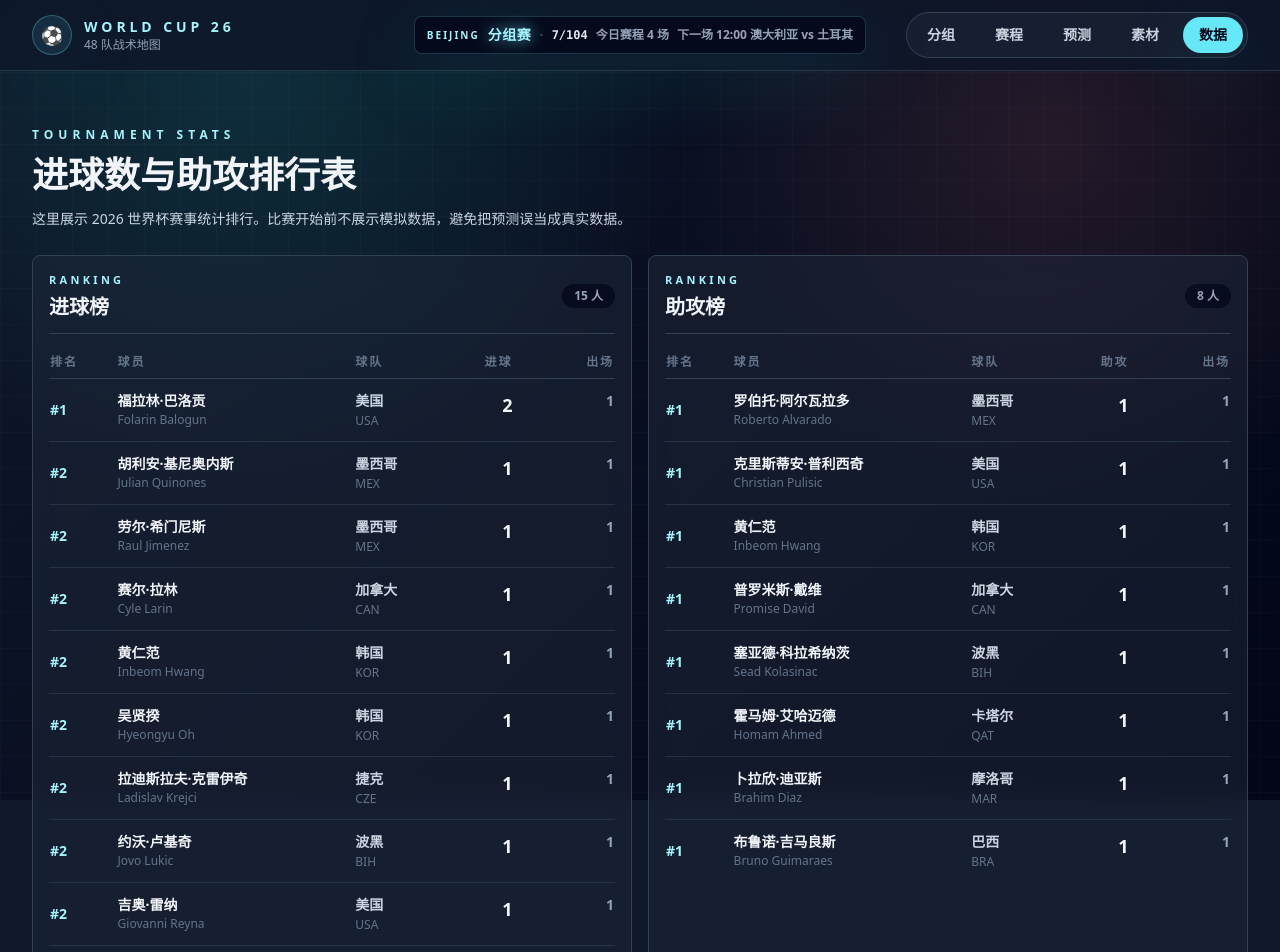
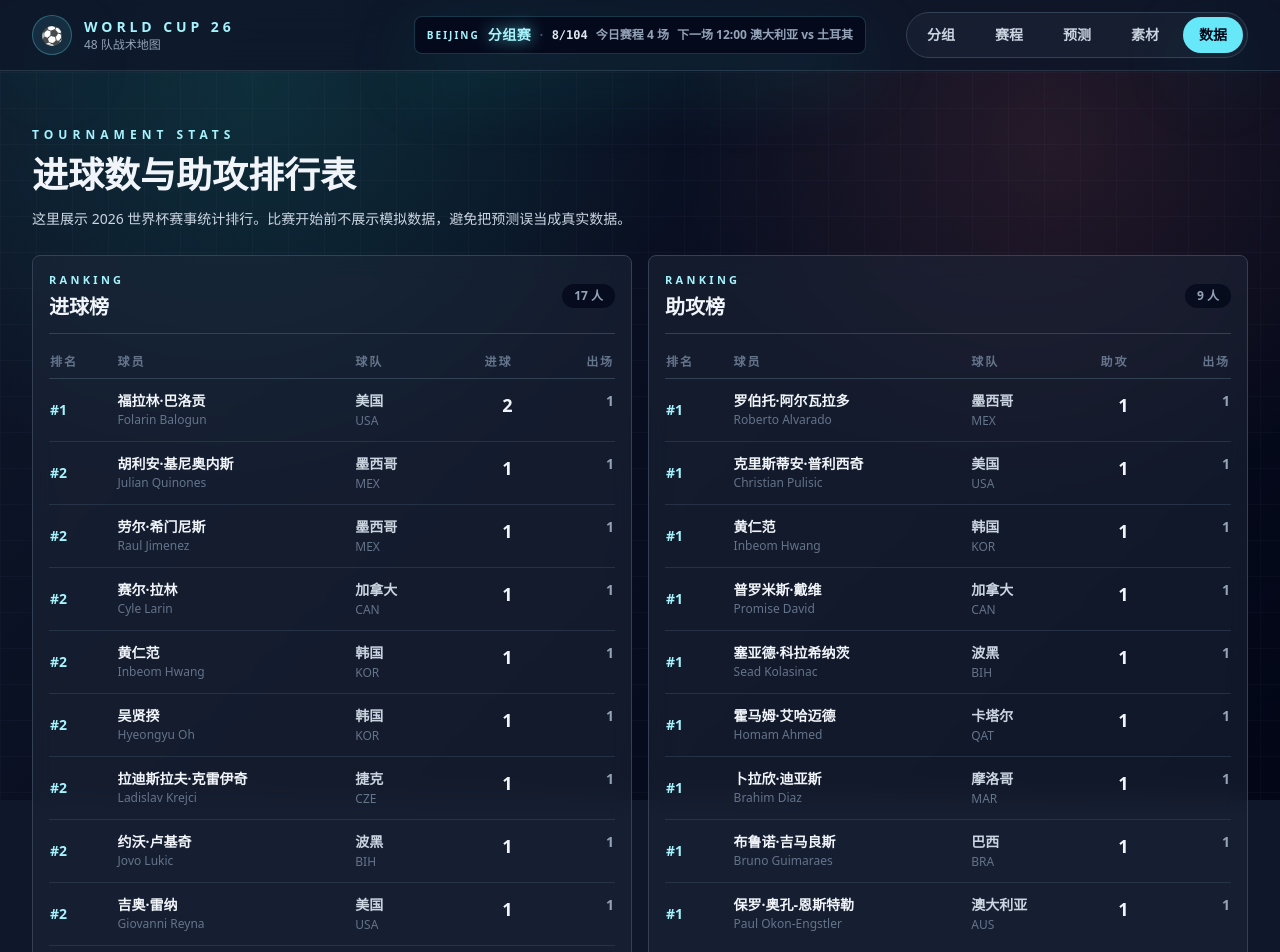
Before and after one commit to huayu2025ai-sketch/world-cup-26, a Next.js app: page /stats in a window 1280 px wide. Shown: the top 952 px of the page. Built offline with nearby package versions, Linux system fonts and the light colour scheme.

Commit message:
更新世界杯比赛结果

```diff
--- a/constants/scheduleData.ts
+++ b/constants/scheduleData.ts
@@ -75,7 +75,10 @@ const matchInputs: ScheduleMatchInput[] = [
   { id: 7, stage: "分组赛", group: "C", date: "2026-06-13", etTime: "21:00", home: "海地", away: "苏格兰", venue: "Gillette Stadium", city: "Boston", homeScore: 0, awayScore: 1, goalScorers: [
     { player: "约翰·麦金", team: "苏格兰", minute: "28'", type: "goal" },
   ] },
-  { id: 8, stage: "分组赛", group: "D", date: "2026-06-14", etTime: "00:00", home: "澳大利亚", away: "土耳其", venue: "BC Place", city: "Vancouver" },
+  { id: 8, stage: "分组赛", group: "D", date: "2026-06-14", etTime: "00:00", home: "澳大利亚", away: "土耳其", venue: "BC Place", city: "Vancouver", homeScore: 2, awayScore: 0, goalScorers: [
+    { player: "内斯托里·伊兰昆达", team: "澳大利亚", minute: "27'", type: "goal" },
+    { player: "康纳·梅特卡夫", team: "澳大利亚", minute: "75'", type: "goal" },
+  ] },
   { id: 9, stage: "分组赛", group: "E", date: "2026-06-14", etTime: "13:00", home: "德国", away: "库拉索", venue: "Lincoln Financial Field", city: "Philadelphia" },
   { id: 10, stage: "分组赛", group: "F", date: "2026-06-14", etTime: "16:00", home: "荷兰", away: "日本", venue: "AT&T Stadium", city: "Dallas" },
   { id: 11, stage: "分组赛", group: "E", date: "2026-06-14", etTime: "19:00", home: "科特迪瓦", away: "厄瓜多尔", venue: "MetLife Stadium", city: "New York New Jersey" },
--- a/constants/tournamentStats.ts
+++ b/constants/tournamentStats.ts
@@ -23,7 +23,9 @@ export const goalsRanking: PlayerStat[] = [
   { rank: 2, player: "Boualem Khoukhi", chineseName: "布阿莱姆·胡希", team: "卡塔尔", teamCode: "QAT", value: 1, matches: 1 },
   { rank: 2, player: "Ismael Saibari", chineseName: "伊斯梅尔·塞巴里", team: "摩洛哥", teamCode: "MAR", value: 1, matches: 1 },
   { rank: 2, player: "Vinicius Junior", chineseName: "维尼修斯·儒尼奥尔", team: "巴西", teamCode: "BRA", value: 1, matches: 1 },
-  { rank: 2, player: "John McGinn", chineseName: "约翰·麦金", team: "苏格兰", teamCode: "SCO", value: 1, matches: 1 }
+  { rank: 2, player: "John McGinn", chineseName: "约翰·麦金", team: "苏格兰", teamCode: "SCO", value: 1, matches: 1 },
+  { rank: 2, player: "Nestory Irankunda", chineseName: "内斯托里·伊兰昆达", team: "澳大利亚", teamCode: "AUS", value: 1, matches: 1 },
+  { rank: 2, player: "Connor Metcalfe", chineseName: "康纳·梅特卡夫", team: "澳大利亚", teamCode: "AUS", value: 1, matches: 1 }
 ];
 
 export const assistsRanking: PlayerStat[] = [
@@ -34,10 +36,11 @@ export const assistsRanking: PlayerStat[] = [
   { rank: 1, player: "Sead Kolasinac", chineseName: "塞亚德·科拉希纳茨", team: "波黑", teamCode: "BIH", value: 1, matches: 1 },
   { rank: 1, player: "Homam Ahmed", chineseName: "霍马姆·艾哈迈德", team: "卡塔尔", teamCode: "QAT", value: 1, matches: 1 },
   { rank: 1, player: "Brahim Diaz", chineseName: "卜拉欣·迪亚斯", team: "摩洛哥", teamCode: "MAR", value: 1, matches: 1 },
-  { rank: 1, player: "Bruno Guimaraes", chineseName: "布鲁诺·吉马良斯", team: "巴西", teamCode: "BRA", value: 1, matches: 1 }
+  { rank: 1, player: "Bruno Guimaraes", chineseName: "布鲁诺·吉马良斯", team: "巴西", teamCode: "BRA", value: 1, matches: 1 },
+  { rank: 1, player: "Paul Okon-Engstler", chineseName: "保罗·奥孔-恩斯特勒", team: "澳大利亚", teamCode: "AUS", value: 1, matches: 1 }
 ];
 
 export const statsNotice = {
-    title: "海地 0-1 苏格兰赛果已更新",
-    body: "已按终场比分补入约翰·麦金 28' 进球；助攻来源表述不稳定，本次未新增助攻。"
+    title: "澳大利亚 2-0 土耳其赛果已更新",
+    body: "已按终场比分补入内斯托里·伊兰昆达 27'、康纳·梅特卡夫 75' 进球；明确助攻仅新增保罗·奥孔-恩斯特勒。"
   };
--- a/constants/worldcupData.ts
+++ b/constants/worldcupData.ts
@@ -41,6 +41,18 @@ export type GroupOverviewUpdate = {
 };
 
 export const groupOverviewUpdates: GroupOverviewUpdate[] = [
+  {
+    updatedAt: "2026-06-14T14:30:00+08:00",
+    updatedAtLabel: "北京时间 2026年6月14日 14:30",
+    title: "D组澳大利亚 vs 土耳其赛果更新",
+    summary: "本次按北京时间 2026-06-14 14:30 复核当前比赛进度：澳大利亚 2-0 土耳其已终场，补入第 8 场比分、进球记录、球员统计与 D 组积分榜；第 9 场德国 vs 库拉索尚未开球，后续赛程继续保留赛前状态。",
+    changes: [
+      "match-results.json 与 scheduleData.ts 补入澳大利亚 2-0 土耳其：内斯托里·伊兰昆达 27'，康纳·梅特卡夫 75'。",
+      "player-stats 进球榜新增内斯托里·伊兰昆达与康纳·梅特卡夫各 1 球；明确助攻仅新增保罗·奥孔-恩斯特勒 1 次。",
+      "D 组积分榜重算：美国与澳大利亚同为 1 战 3 分，美国以净胜球 +3 暂列第一，澳大利亚以 +2 暂列第二，土耳其与巴拉圭仍为 0 分。",
+      "德国 vs 库拉索、荷兰 vs 日本、科特迪瓦 vs 厄瓜多尔、瑞典 vs 突尼斯在本次运行时尚未到北京时间开球时间，未写入终场数据。"
+    ]
+  },
   {
     updatedAt: "2026-06-14T14:01:00+08:00",
     updatedAtLabel: "北京时间 2026年6月14日 14:01",
@@ -447,8 +459,8 @@ export const worldCupGroups: WorldCupGroup[] = [
     ],
     standings: [
       { name: "美国", code: "USA", played: 1, won: 1, draw: 0, lost: 0, goalsFor: 4, goalsAgainst: 1, goalDiff: 3, points: 3 },
-      { name: "澳大利亚", code: "AUS", played: 0, won: 0, draw: 0, lost: 0, goalsFor: 0, goalsAgainst: 0, goalDiff: 0, points: 0 },
-      { name: "土耳其", code: "TUR", played: 0, won: 0, draw: 0, lost: 0, goalsFor: 0, goalsAgainst: 0, goalDiff: 0, points: 0 },
+      { name: "澳大利亚", code: "AUS", played: 1, won: 1, draw: 0, lost: 0, goalsFor: 2, goalsAgainst: 0, goalDiff: 2, points: 3 },
+      { name: "土耳其", code: "TUR", played: 1, won: 0, draw: 0, lost: 1, goalsFor: 0, goalsAgainst: 2, goalDiff: -2, points: 0 },
       { name: "巴拉圭", code: "PAR", played: 1, won: 0, draw: 0, lost: 1, goalsFor: 1, goalsAgainst: 4, goalDiff: -3, points: 0 }
     ]
   },
```
Also changed, not shown: .match-results.json.
